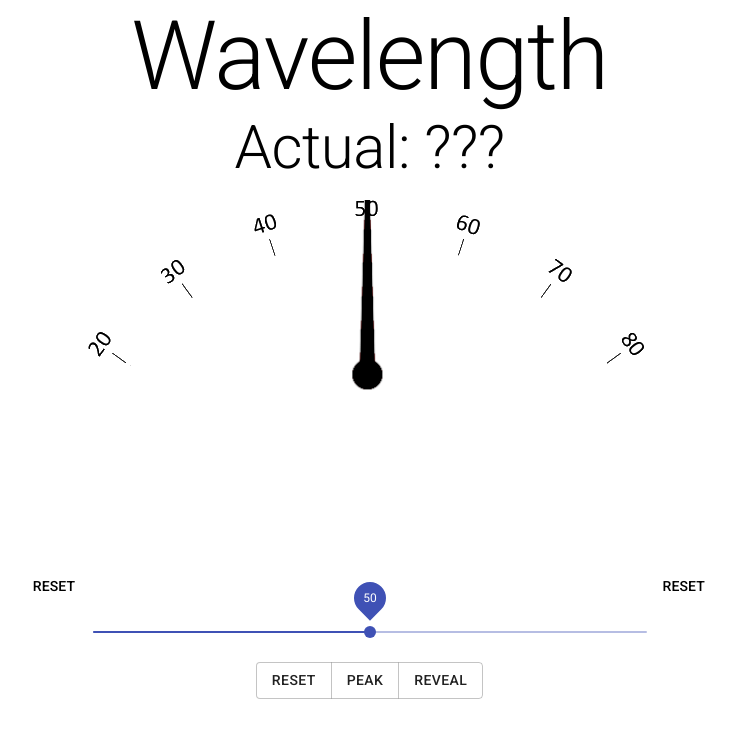
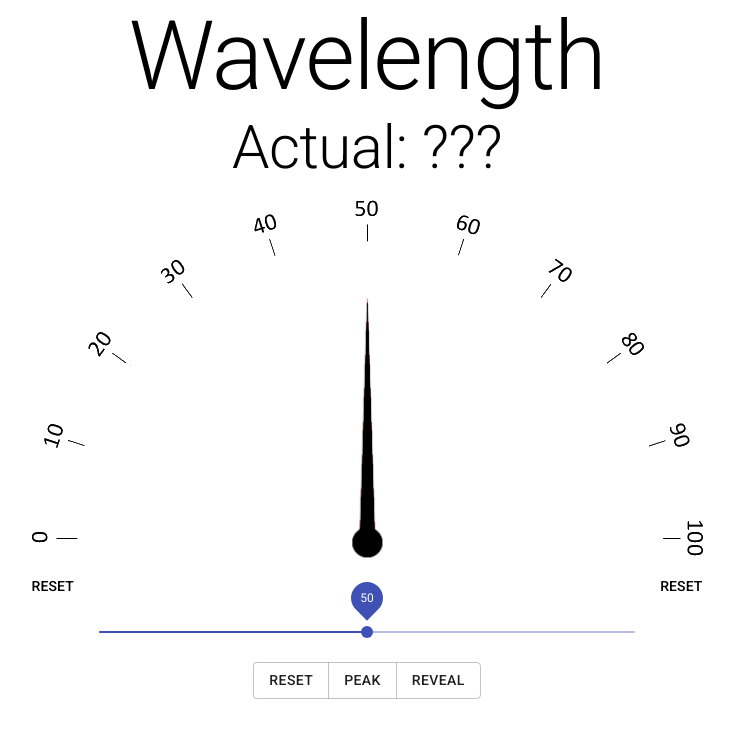
Before and after one commit to davidhorm/wavelength, a React (Create React App) app: page / in a window 1280 px wide. Shown: the top 738 px of the page, without its empty margins (273-1009 px from the left). Built offline with nearby package versions, Linux system fonts and the light colour scheme.

Commit message:
Reducing CSS Grid to single column

```diff
--- a/src/components/gauge/Gauge.tsx
+++ b/src/components/gauge/Gauge.tsx
@@ -28,7 +28,6 @@ const getPositionStyle = () => {
   const containerPositionStyle = {
     position: relativePosition,
     ...gaugeRangeStyle,
-    height: `${(imageSize.gaugeRange.height / imageSize.gaugeRange.width) * 100}%`,
     overflow: 'hidden',
   };
 
--- a/src/components/wavelength/Wavelength.tsx
+++ b/src/components/wavelength/Wavelength.tsx
@@ -10,21 +10,19 @@ enum GRID_AREA {
   TOP = 'top',
   GAUGE = 'gauge',
   SLIDER = 'slider',
-  ZERO_WORD = 'zero-word',
-  HUNDRED_WORD = 'hundred-word',
   BOTTOM = 'bottom',
 }
 
 const containerStyle = {
   display: 'grid',
-  gridTemplateColumns: 'auto 45px 554px 40px auto',
+  gridTemplateColumns: 'auto minmax(200px, 671px) auto',
   gridTemplateRows: 'auto auto 70px auto',
   gridGap: '1rem',
   gridTemplateAreas: `
-    '. .                      ${GRID_AREA.TOP}    .                         .'
-    '. ${GRID_AREA.GAUGE}     ${GRID_AREA.GAUGE}  ${GRID_AREA.GAUGE}        .'
-    '. ${GRID_AREA.ZERO_WORD} ${GRID_AREA.SLIDER} ${GRID_AREA.HUNDRED_WORD} .'
-    '. .                      ${GRID_AREA.BOTTOM} .                         .'
+    '. ${GRID_AREA.TOP}    .'
+    '. ${GRID_AREA.GAUGE}  .'
+    '. ${GRID_AREA.SLIDER} .'
+    '. ${GRID_AREA.BOTTOM} .'
   `,
 };
 
@@ -45,18 +43,16 @@ const Wavelength = () => {
         pointerDegree={(state.pointerPercent * 180) / 100}
       />
 
-      <Typography style={{ gridArea: GRID_AREA.ZERO_WORD }} variant="subtitle2">
-        {state.zeroWord}
-      </Typography>
-      <Slider
-        style={{ gridArea: GRID_AREA.SLIDER, alignSelf: 'end' }}
-        valueLabelDisplay="on"
-        value={state.pointerPercent}
-        onChange={(event, value) => dispatch({ type: 'SET_POINTER', pointerPercent: value as number })}
-      />
-      <Typography style={{ gridArea: GRID_AREA.HUNDRED_WORD }} variant="subtitle2">
-        {state.hundredWord}
-      </Typography>
+      <div style={{ gridArea: GRID_AREA.SLIDER, display: 'flex', justifyContent: 'space-between', flexWrap: 'wrap' }}>
+        <Typography variant="subtitle2">{state.zeroWord}</Typography>
+        <Slider
+          style={{ alignSelf: 'flex-end', width: '80%' }}
+          valueLabelDisplay="on"
+          value={state.pointerPercent}
+          onChange={(event, value) => dispatch({ type: 'SET_POINTER', pointerPercent: value as number })}
+        />
+        <Typography variant="subtitle2">{state.hundredWord}</Typography>
+      </div>
 
       <ButtonGroup style={{ gridArea: GRID_AREA.BOTTOM, justifySelf: 'center' }}>
         <Button onClick={() => dispatch({ type: 'RESET_GAUGE', targetPercent: Math.round(Math.random() * 100) })}>
```
